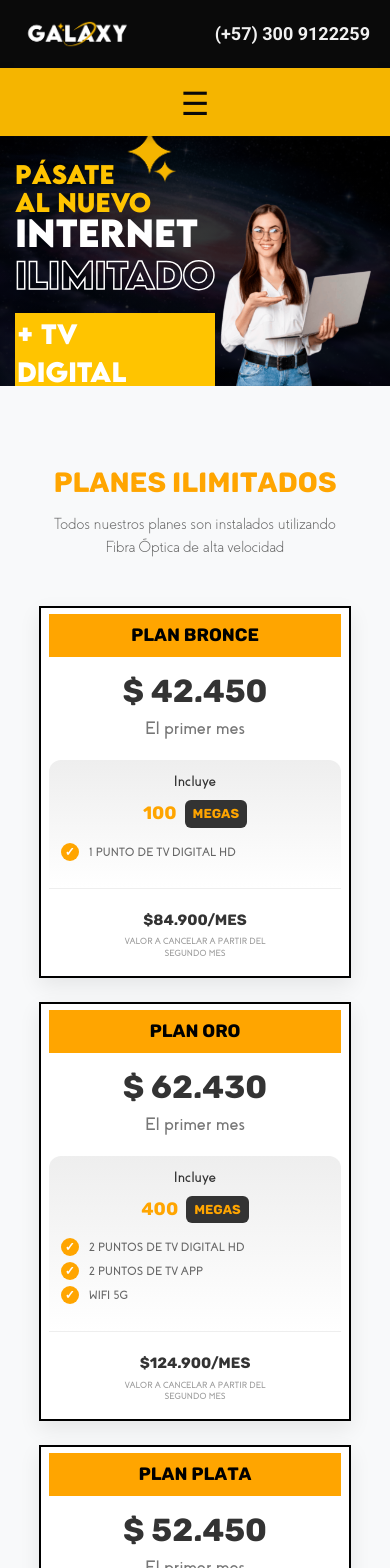
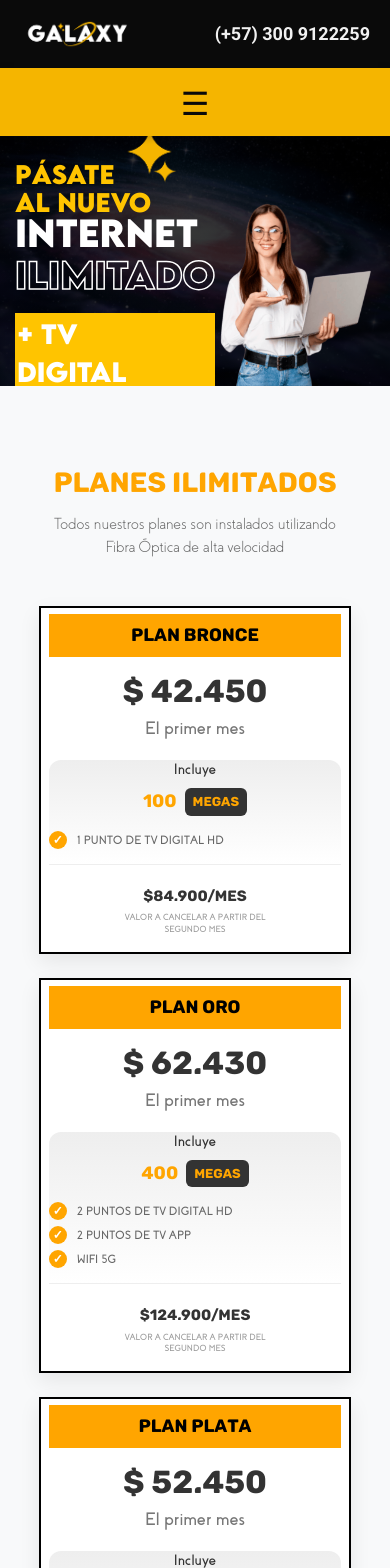
Before and after one commit to Saarmyx/web-Galaxy-sar, a React (Vite) app: page / in a window 390 px wide. Shown: the top 1568 px of the page. Built offline with nearby package versions, Linux system fonts and the light colour scheme.

Commit message:
Arreglos varios

```diff
--- a/src/components/PlansSection.css
+++ b/src/components/PlansSection.css
@@ -197,11 +197,14 @@
   }
   .plan-card {
     max-width: 60vw;
-    padding: 32px 0;
+    padding: 32px 20px;
   }
   .plan-header {
     margin: -22px 16px 14px 16px;
     padding: 10px;
+  }
+  .plan-features {
+    padding: 20px;
   }
 }
 
@@ -219,7 +222,7 @@
     padding: 8px;
   }
   .plan-features {
-    padding: 12px;
+    padding: 0px;
   }
 }
 
```
